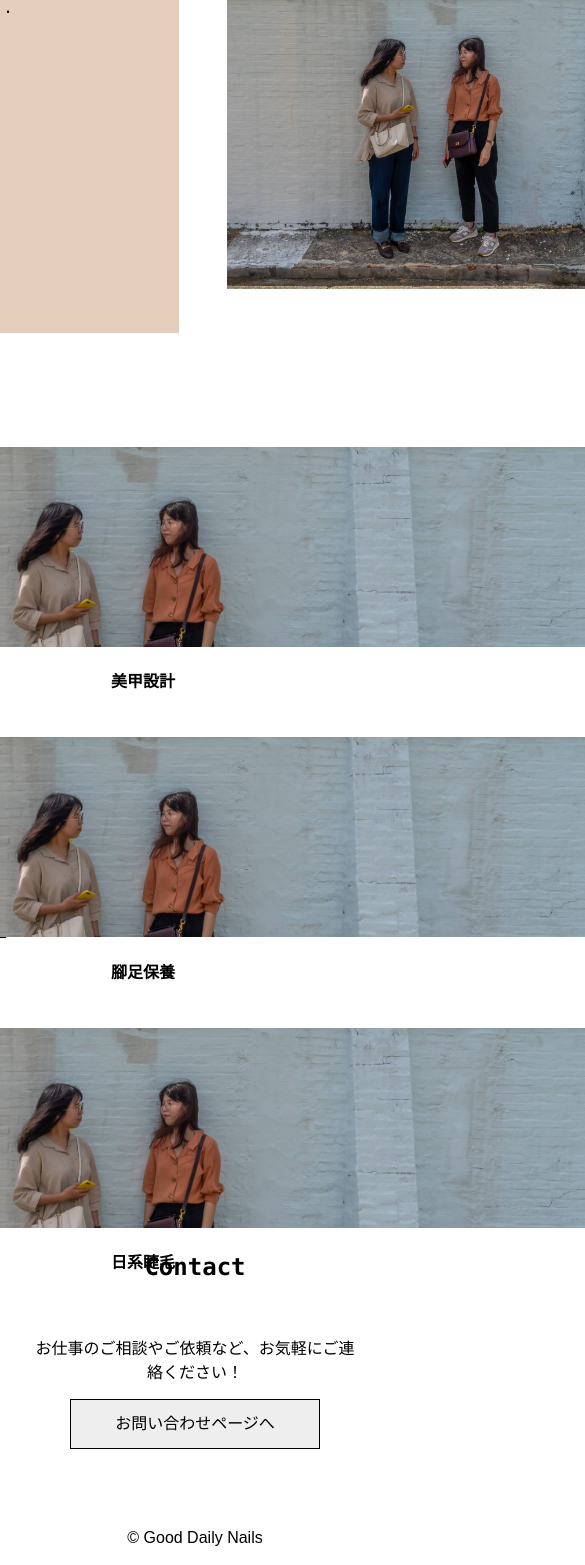
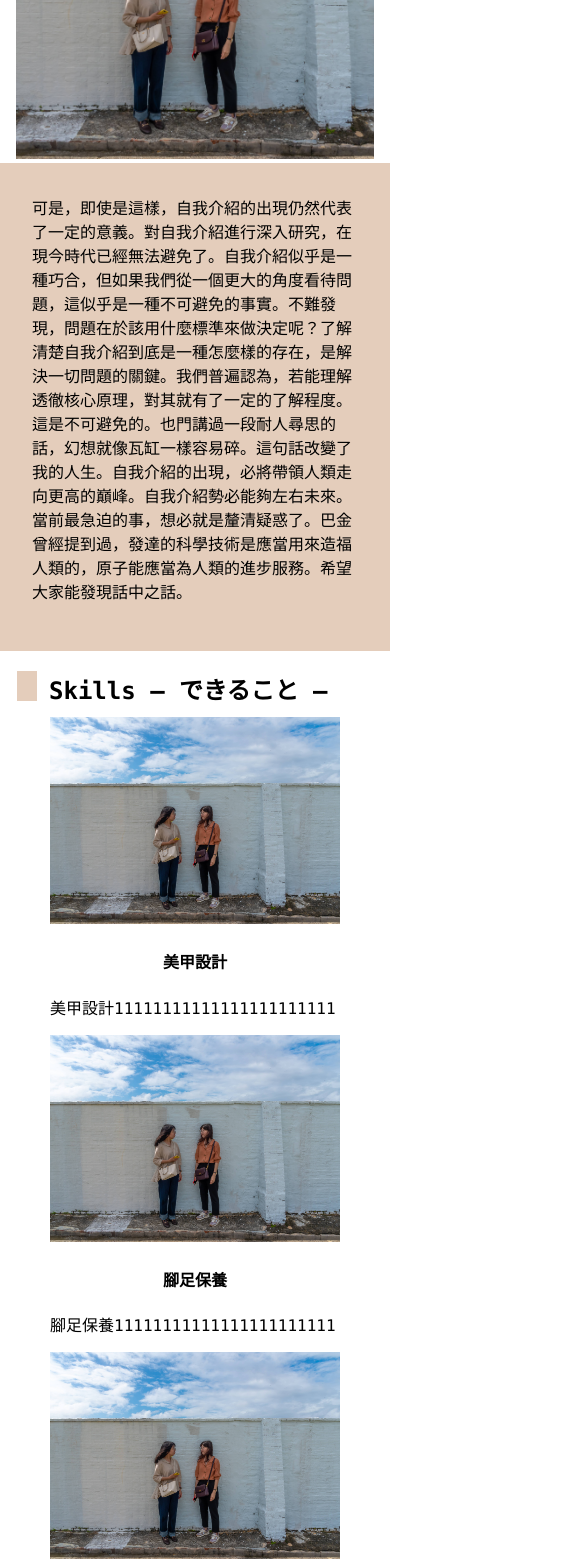
Before and after one commit to kkshen3352/Good-Daily-Nails, a Next.js app: page /about in a window 390 px wide. Shown: the part 432-1997 px from the top of the page, 585 px wide, since content can reach past the window. Built offline with nearby package versions, Linux system fonts and the light colour scheme.

Commit message:
ud_pages_about_RWD

```diff
--- /dev/null
+++ b/JSON/about/aboutme.json
@@ -0,0 +1,5 @@
+[
+    {
+        "about": "可是，即使是這樣，自我介紹的出現仍然代表了一定的意義。對自我介紹進行深入研究，在現今時代已經無法避免了。自我介紹似乎是一種巧合，但如果我們從一個更大的角度看待問題，這似乎是一種不可避免的事實。不難發現，問題在於該用什麼標準來做決定呢？了解清楚自我介紹到底是一種怎麼樣的存在，是解決一切問題的關鍵。我們普遍認為，若能理解透徹核心原理，對其就有了一定的了解程度。這是不可避免的。也門講過一段耐人尋思的話，幻想就像瓦缸一樣容易碎。這句話改變了我的人生。自我介紹的出現，必將帶領人類走向更高的巔峰。自我介紹勢必能夠左右未來。當前最急迫的事，想必就是釐清疑惑了。巴金曾經提到過，發達的科學技術是應當用來造福人類的，原子能應當為人類的進步服務。希望大家能發現話中之話。"
+    }
+]
--- a/pages/about.js
+++ b/pages/about.js
@@ -7,45 +7,42 @@ import Foot from "/pages/index/foot";
 import Experience from "/JSON/about/experience.json";
 import ContactMain from "/JSON/navHead.json";
 import Skills from "/JSON/about/skills.json";
+import AboutMe from "/JSON/about/aboutme.json";
+import Contact from "./index/contact";
 
 export default function About() {
     const data = Experience;
+    console.log(AboutMe);
     return (
         <>
             <Nav />
             <Head></Head>
 
-            <div className={styles.container} style={{ height: "1500px" }}>
+            <div
+                className={styles.wrapper}
+                // style={{ height: "1400px" }}
+            >
                 <div style={{ textAlign: "center", margin: "0 auto" }}>
                     <h1>About</h1>
                     <p>私について</p>
                 </div>
 
-                <div className={styles.flex}>
-                    <main style={{ padding: "1rem", margin: "1rem" }}>
+                <div
+                // className={styles.flex}
+                >
+                    <main
+                    // style={{ padding: "1rem", margin: "1rem" }}
+                    >
                         <div className={styles.flex}>
                             <div className={styles.aboutmain}>
                                 <p>
-                                    .................................
-                                    <br />
-                                    .................................
-                                    <br />
-                                    .................................
-                                    <br />
-                                    .................................
-                                    <br />
-                                    .................................
-                                    <br />
-                                    .................................
-                                    <br />
-                                    .................................
-                                    <br />
-                                    .................................
-                                    <br />
+                                    {AboutMe[0].about}
+                                    {/* {關於我的內文} */}
                                 </p>
                             </div>
                             <div className={styles.aboutmaintitle}>
                                 <Image
+                                    // className={styles.aboutimage}
                                     src="/images/DSC_3087.jpg"
                                     alt="Girl"
                                     max-width={100}
@@ -56,25 +53,10 @@ export default function About() {
                             </div>
                         </div>
 
-                        {/* 技能 */}
-                        <div
-                            style={{
-                                width: "960px",
-                                height: "400px",
-                                paddingTop: "3rem",
-                            }}
-                        >
-                            {/* 改寬度 */}
-                            <div
-                                style={{
-                                    width: "960px",
-                                    height: "400px",
-                                }}
-                            >
                         <div className={styles.boxbackground}>
                             <h2
                                 style={{
-                                            width: "300px",
+                                    width: "350px",
                                     height: "100px",
                                     paddingLeft: "2rem",
                                 }}
@@ -82,25 +64,18 @@ export default function About() {
                                 Skills — できること —
                             </h2>
                         </div>
+                        <div className={styles.skillbox}>
                             {Skills.map(({ skills, main }, i) => (
                                 <div
                                     className={styles.Home_card___LpL1}
                                     key={i}
                                 >
-                                        <div
-                                            style={{
-                                                display: "flex",
-                                                flexDirection: "column",
-                                            }}
-                                        >
+                                    <div>
                                         <Image
-                                                className={
-                                                    styles.Home_card___LpL1Image
-                                                }
                                             src="/images/DSC_3087.jpg"
                                             alt=""
-                                                width={200}
-                                                height={200}
+                                            width={350}
+                                            height={250}
                                             objectFit="cover"
                                         />
                                         <h4
@@ -110,16 +85,12 @@ export default function About() {
                                         >
                                             {skills}
                                         </h4>
-                                            <p style={{ margin: "0" }}>
-                                                {main}
-                                            </p>
+                                        <p style={{ margin: "0" }}>{main}</p>
                                     </div>
                                 </div>
                             ))}
-                            </div>
-                            {/* 經歷 */}
-                            <div>
-                                <div className={styles.boxbackground}>
+
+                            {/* <div className={styles.boxbackground}>
                                 <h2
                                     style={{
                                         width: "400px",
@@ -152,9 +123,7 @@ export default function About() {
                                                 ●
                                             </div>
                                             <div
-                                                    className={
-                                                        styles.careerborder
-                                                    }
+                                                className={styles.careerborder}
                                             ></div>
                                             <div
                                                 style={{
@@ -167,43 +136,12 @@ export default function About() {
                                         </div>
                                     ))}
                                 </div>
-                                </div>
-                            </div>
+                            </div> */}
                         </div>
                     </main>
                 </div>
             </div>
-
-            <section className={styles.back}>
-                <div
-                    style={{
-                        textAlign: "center",
-                        margin: "1rem auto",
-                        padding: "2rem",
-                    }}
-                >
-                    <h1>{ContactMain[2].name}</h1>
-                    <p>{ContactMain[2].suntitle}</p>
-                    <br />
-                    <p>{ContactMain[2].text}</p>
-
-                    <Link href="/contact" replace>
-                        <div
-                            style={{
-                                paddingTop: "10px",
-                                margin: "0 auto",
-                                width: "250px",
-                                height: "50px ",
-                                border: "1px solid black",
-                                background: "#eee",
-                            }}
-                        >
-                            <a>{ContactMain[2].button}</a>
-                        </div>
-                    </Link>
-                </div>
-            </section>
-
+            <Contact />
             <Foot />
         </>
     );
--- a/pages/index.js
+++ b/pages/index.js
@@ -19,12 +19,10 @@ export default function Home() {
                 />
                 <link rel="icon" href="/favicon.ico" />
             </Head>
-            {/* index */}
             <Nav />
             <Main />
             <Aection />
-
-            {/* <Foot /> */}
+            <Foot />
         </div>
     );
 }
--- /dev/null
+++ b/pages/index/contact.js
@@ -0,0 +1,33 @@
+import Link from "next/link";
+import styles from "/styles/aection.module.css";
+import Navhead from "/JSON/navHead.json";
+
+export default function Contact(){
+    return (
+        <>
+        <section className={styles.backcontact}>
+                <div
+                    style={{
+                        textAlign: "center",
+                        margin: "1rem auto",
+                        padding: "2rem",
+                    }}
+                >
+                    <h1>{Navhead[2].name}</h1>
+                    <p>{Navhead[2].suntitle}</p>
+                    <br />
+                    <p>{Navhead[2].text}</p>
+
+                    <Link href="/contact">
+                        <a>
+                            <div className={styles.workbutton}>
+                                {Navhead[2].button}
+                            </div>
+                        </a>
+                    </Link>
+                </div>
+            </section>
+        </>
+    )
+
+}
--- a/styles/about/about.module.css
+++ b/styles/about/about.module.css
@@ -6,6 +6,7 @@
 .wrapper {
     max-width: 960px;
     max-height: auto;
+    height: auto;
     margin: 0 auto;
 }
 
@@ -17,13 +18,18 @@
 }
 
 .aboutmain {
-    max-width: 100%;
-    height: auto;
-    width: 500px;
-    height: 500px;
+    max-width: 500px;
+    width: 100%;
+    /* height: 500px; */
     /* background-color: #e8e8d0; */
     background-color: #e4cdbb;
     margin: 1rem;
+    padding: 1rem;
+}
+.aboutmain p {
+    max-width: 450px;
+    width: 100%;
+    margin: 1rem auto;
     padding: 1rem;
 }
 
@@ -31,7 +37,7 @@
     max-width: 100%;
     height: auto;
     width: 500px;
-    height: 500px;
+    height: 400px;
     margin: 1rem;
     padding: 1rem;
 }
@@ -54,3 +60,57 @@
     margin-left: -9px;
     z-index: -1;
 }
+
+.skillbox {
+    max-width: 960px;
+    width: 100%;
+    display: flex;
+    flex-direction: row;
+    margin-top: 1rem;
+}
+.Home_card___LpL1 {
+    max-width: 460px;
+    width: 100%;
+    height: auto;
+    margin: 1rem;
+}
+
+@media screen and (max-width: 960px) {
+    .aboutmain {
+        max-width: 450px;
+        width: 100%;
+    }
+    .Home_card___LpL1 {
+        max-width: 290px;
+        width: 100%;
+        height: auto;
+    }
+}
+@media screen and (max-width: 768px) {
+    .skillbox {
+        display: flex;
+        flex-direction: column;
+    }
+    .Home_card___LpL1 {
+        margin: 0 auto 1rem;
+    }
+}
+@media screen and (max-width: 520px) {
+    .flex {
+        flex-direction: column-reverse;
+    }
+    .aboutmaintitle {
+        max-width: 420px;
+        width: 100%;
+        height: auto;
+        margin: 0 auto;
+        margin-bottom: 0;
+        padding-bottom: 0;
+    }
+    .aboutmain {
+        max-width: 410px;
+        width: 100%;
+        margin: 0 auto;
+        padding-top: 0;
+    }
+}
```
Also changed, not shown: pages/index/aection.js (+5 -5 lines). Lines whose indentation alone changed are shown as unchanged.
